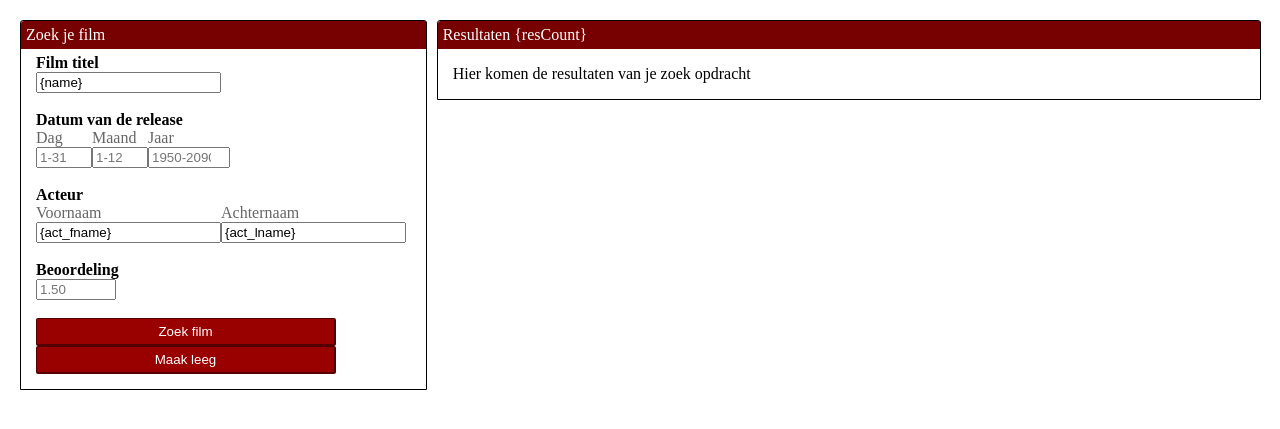
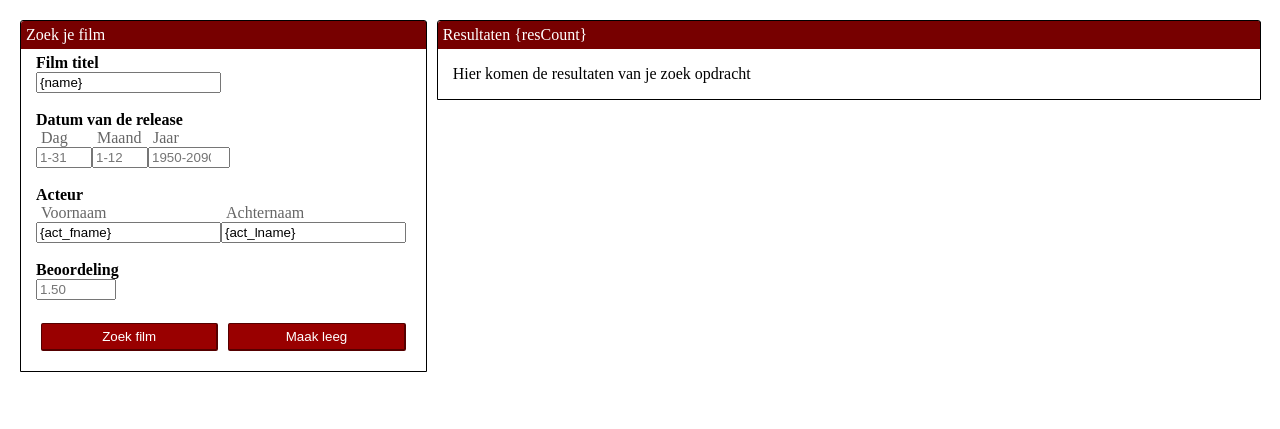
Before and after one commit to Armaniimus/moviesRus, a PHP site: page / in a window 1280 px wide. Shown: the part 53-482 px from the top of the page. Run offline with PHP 8.4, Linux system fonts and the light colour scheme.

Commit message:
buttons gestyled

```diff
--- a/view/css/master.css
+++ b/view/css/master.css
@@ -26,7 +26,10 @@
 
     padding: 5px;
     max-width: 300px;
-    width: 100%;
+    float:left;
+    width: calc(50% - 10px);
+    margin: 5px;
+
 }
 
 .button:hover {
@@ -139,4 +142,5 @@ label {
 .small-label {
     font-weight: normal;
     color: #666;
+    padding: 5px;
 }
```
